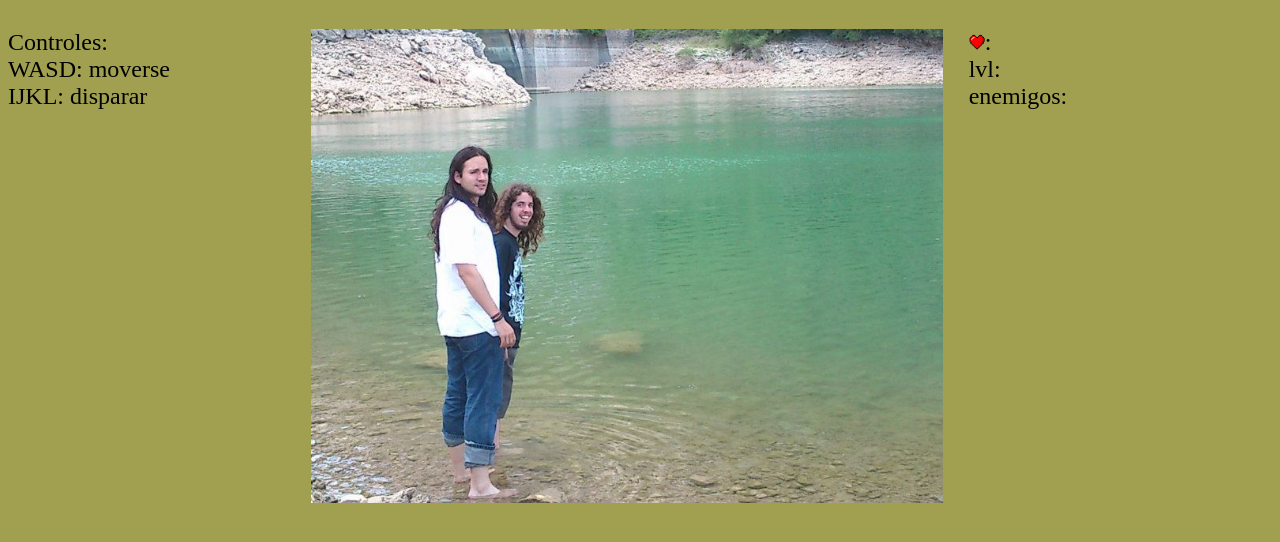
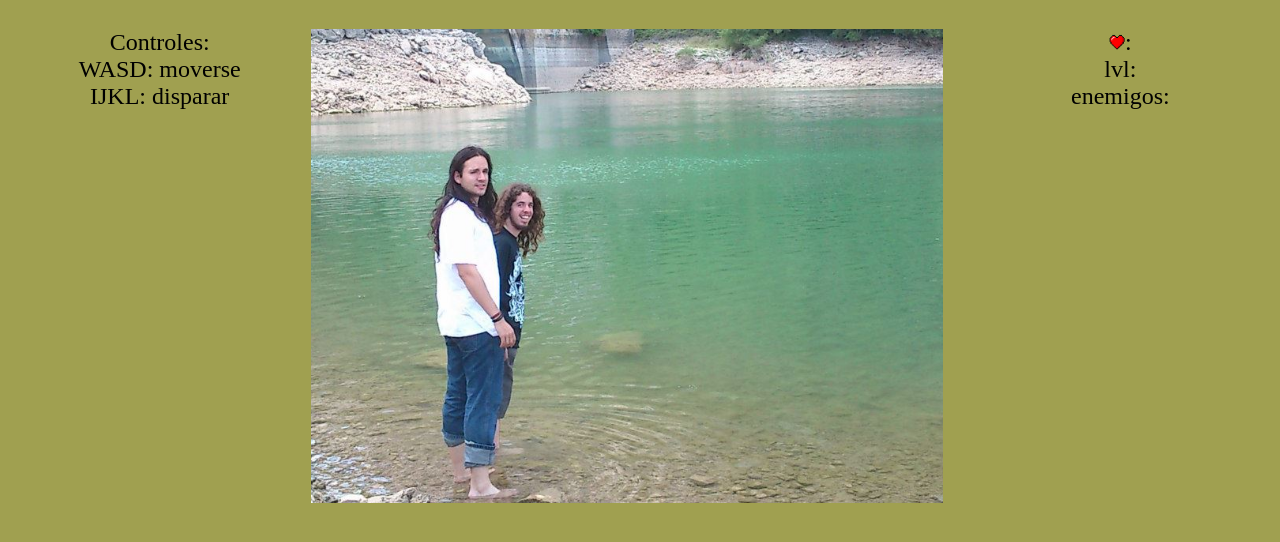
Before and after one commit to ferranpm/pinos-terror-zone, a plain HTML site: page index.html in a window 1280 px wide. Shown: the part 90-632 px from the top of the page. Drawn offline with Linux system fonts and the light colour scheme.

Commit message:
divs aligns

```diff
--- a/index.html
+++ b/index.html
@@ -8,7 +8,8 @@
   </head>
   <body>
     <h1>Pino's Terror Zone!</h1>
-    <div id="instructions">
+    <div id="info"></div>
+    <div class="laterals" id="instructions">
       Controles: <br />
       WASD: moverse<br />
       IJKL: disparar
--- a/style.css
+++ b/style.css
@@ -8,9 +8,7 @@ h1 {
 }
 
 div, canvas {
-//  border-width: 5px;
-//  border-style: solid;
-//  border-color: #0000ff;
+  text-align: center;
 }
 
 div {
```
